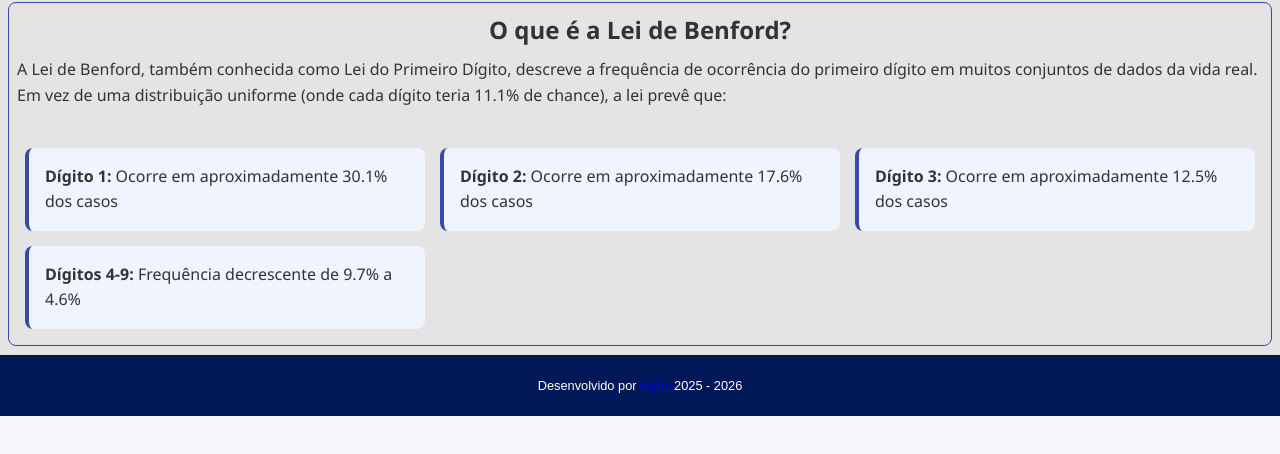
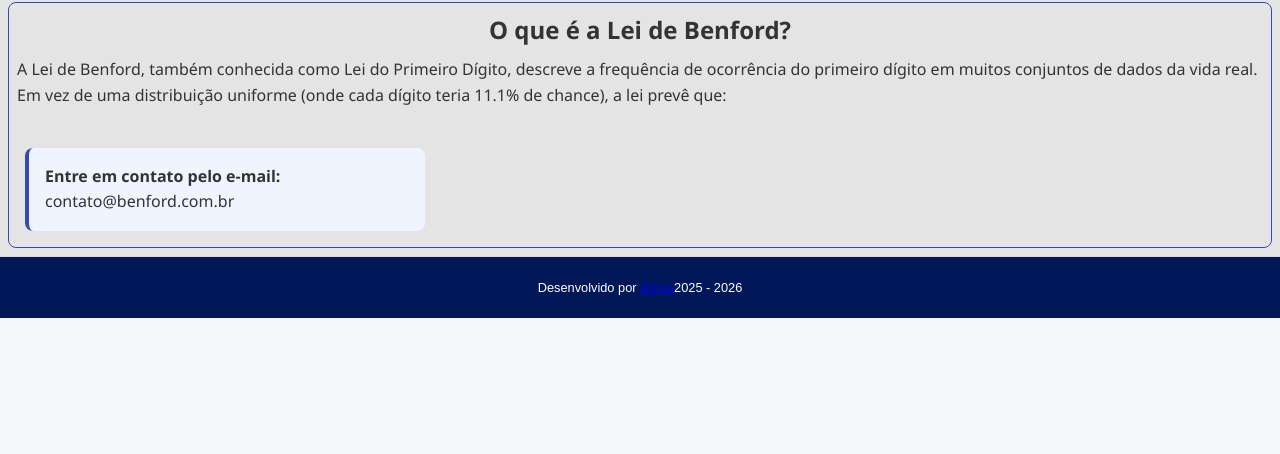
Before and after one commit to arjios/benford, a website: page pages/contact.html in a window 1280 px wide. Shown: the part 132-586 px from the top of the page. Drawn offline with Linux system fonts and the light colour scheme.

Commit message:
Pages content

```diff
--- a/pages/contact.html
+++ b/pages/contact.html
@@ -62,16 +62,7 @@
                 </div>
                 <div class="benford_list">
                     <div class="benford_item">
-                        <strong>Dígito 1:</strong> Ocorre em aproximadamente 30.1% dos casos
-                    </div>
-                    <div class="benford_item">
-                        <strong>Dígito 2:</strong> Ocorre em aproximadamente 17.6% dos casos
-                    </div>
-                    <div class="benford_item">
-                        <strong>Dígito 3:</strong> Ocorre em aproximadamente 12.5% dos casos
-                    </div>
-                    <div class="benford_item">
-                        <strong>Dígitos 4-9:</strong> Frequência decrescente de 9.7% a 4.6%
+                        <strong>Entre em contato pelo e-mail:</strong> contato@benford.com.br
                     </div>
                 </div>
             </div>
```
Also changed, not shown: pages/help.html (+4 -4 lines).
